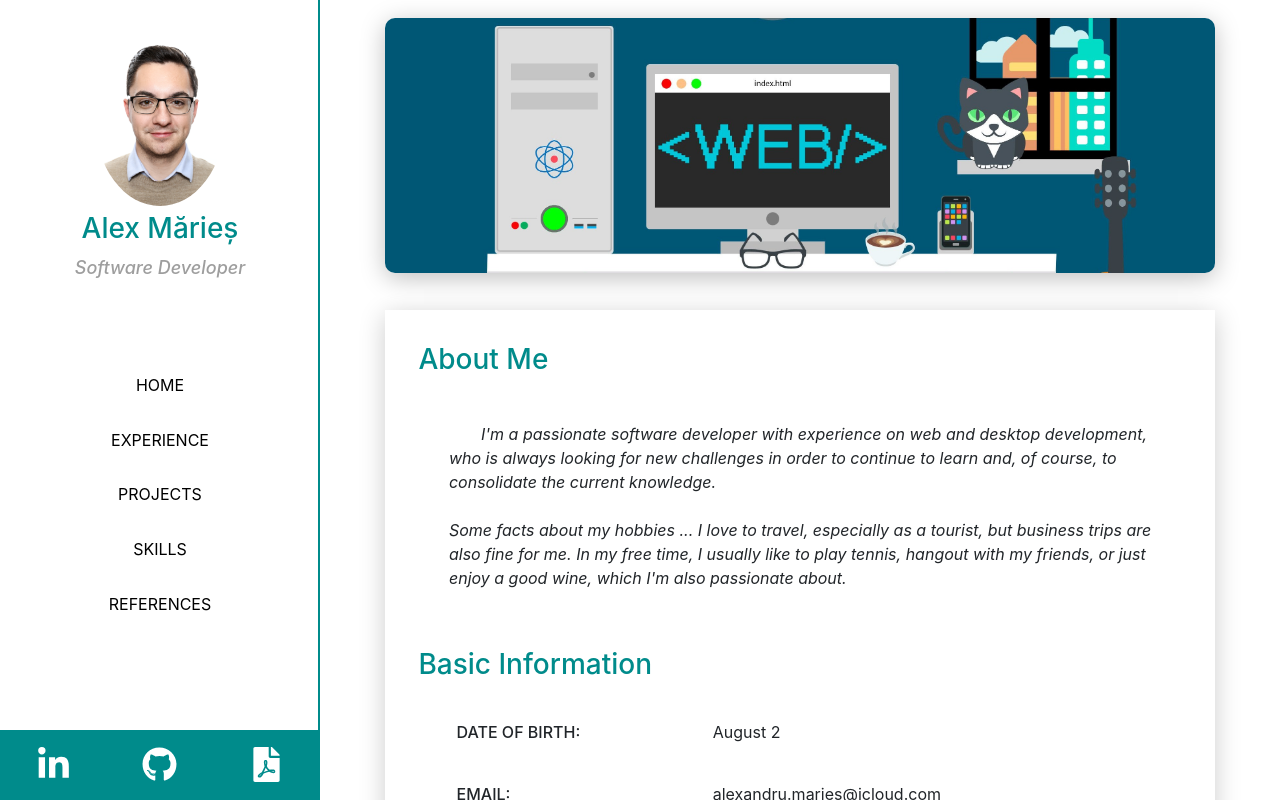
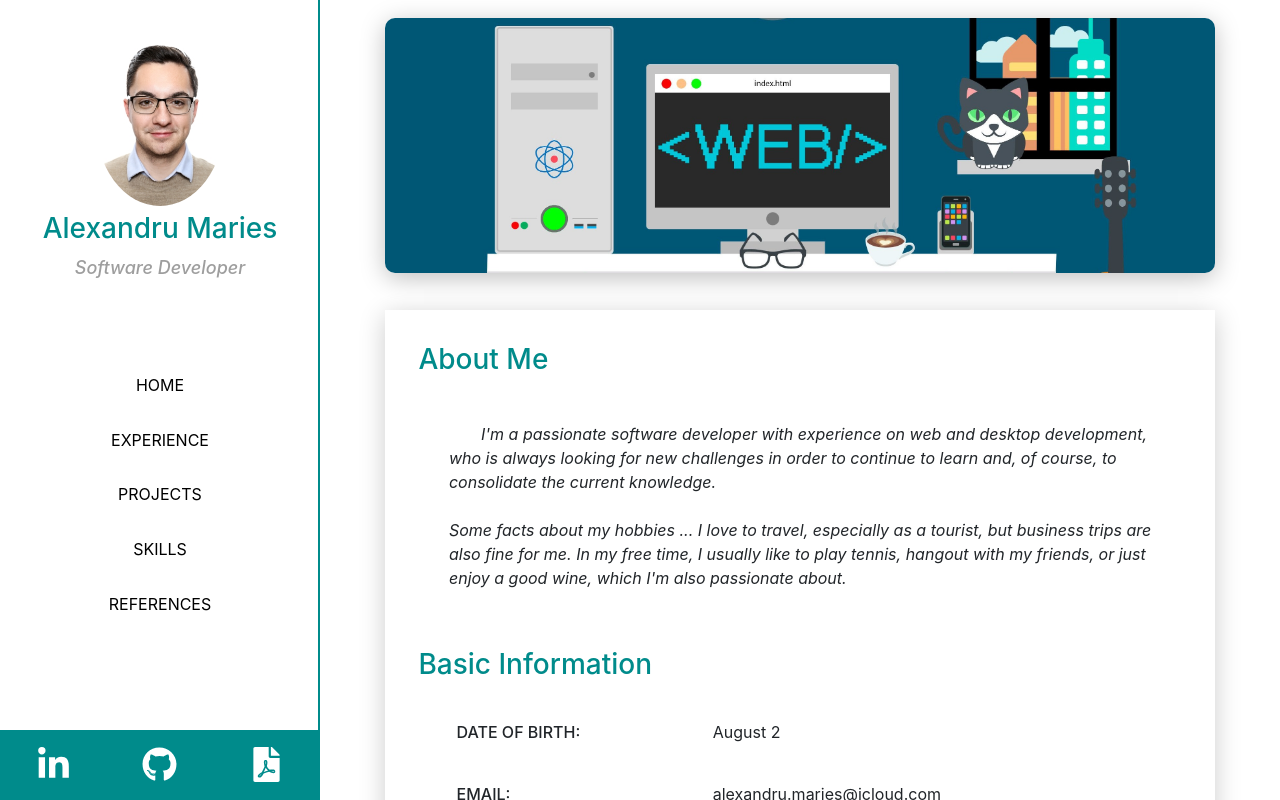
Before and after one commit to amaries95/AlexandruMaries, a React (Create React App) app: page / in a window 1280 px wide. Built offline with nearby package versions, Linux system fonts and the light colour scheme; no server answers.

Commit message:
Optimizing for performance

```diff
--- a/public/index.html
+++ b/public/index.html
@@ -9,7 +9,7 @@
     <meta name="title" content="Alexandru Maries" />
     <meta name="robots" content="noarchive" />
     <meta name="viewport" content="width=device-width, initial-scale=1.0" />
-    <meta name="description" content="This is a full stack web application developed by Alexandru Maries to serve it as online personal CV."></meta>
+    <meta name="description" content="Personal portfolio of a passionate full stack developer, Alexandru Maries."></meta>
     <meta
       name="og:description"
       content="Alexandru Maries personal portfolio"
--- a/src/App.js
+++ b/src/App.js
@@ -14,6 +14,10 @@ import { Helmet, HelmetProvider } from "react-helmet-async";
 
 function App() {
   return (
+    <HelmetProvider>
+      <Helmet>
+        <title>Alexandru Maries - Personal portfolio</title>
+      </Helmet>
       <Router>
         <Container fluid={true} className="container-padding">
           <Row className="vh-100 vw-100 gx-0">
@@ -34,6 +38,7 @@ function App() {
           </Row>
         </Container>
       </Router>
+    </HelmetProvider>
   );
 }
 
--- a/src/components/HeaderMenu/Person/Person.js
+++ b/src/components/HeaderMenu/Person/Person.js
@@ -5,7 +5,7 @@ export default function Person(props) {
   return (
     <div className={style.person}>
       <img src={img} alt="Alexandru Maries"></img>
-      <h3>Alex Mărieș</h3>
+      <h1>Alexandru Maries</h1>
       <p>Software Developer</p>
     </div>
   );
--- a/src/components/HeaderMenu/Person/Person.module.css
+++ b/src/components/HeaderMenu/Person/Person.module.css
@@ -4,7 +4,7 @@
     margin-bottom: 3%;
 }
 
-.person h3 {
+.person h1 {
     color: darkcyan;
     padding-top: 2%;
     font-size: 175%;
@@ -26,7 +26,7 @@
 }
 
 @media only screen and (max-width: 1100px) {
-    .person h3 {
+    .person h1 {
         font-size: 120%;
     }
 
@@ -46,7 +46,7 @@
 }
 
 @media only screen and (max-width: 550px) {
-    .person h3 {
+    .person h1 {
         font-size: 95%;
     }
 
--- a/src/components/Home/Wallpaper/Wallpaper.js
+++ b/src/components/Home/Wallpaper/Wallpaper.js
@@ -7,7 +7,7 @@ export default function Wallpaper(props)
 
     return (
         <div className={style.container}>
-            <img className={style.wallpaper} src={img}></img>
+            <img className={style.wallpaper} src={img} alt="Alexandru Maries personal portfolio"></img>
         </div>
     );
 }
```
Also changed, not shown: src/components/HeaderMenu/Person/photo.JPG.
